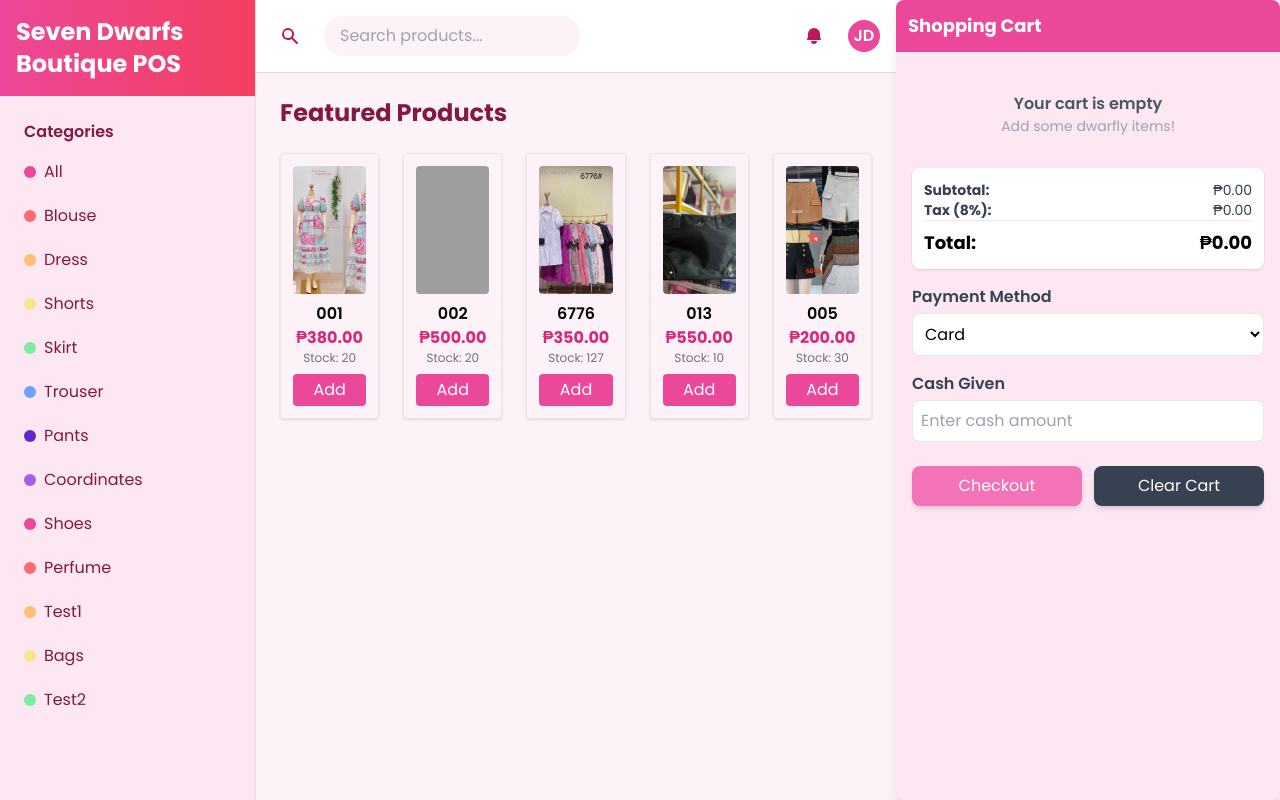
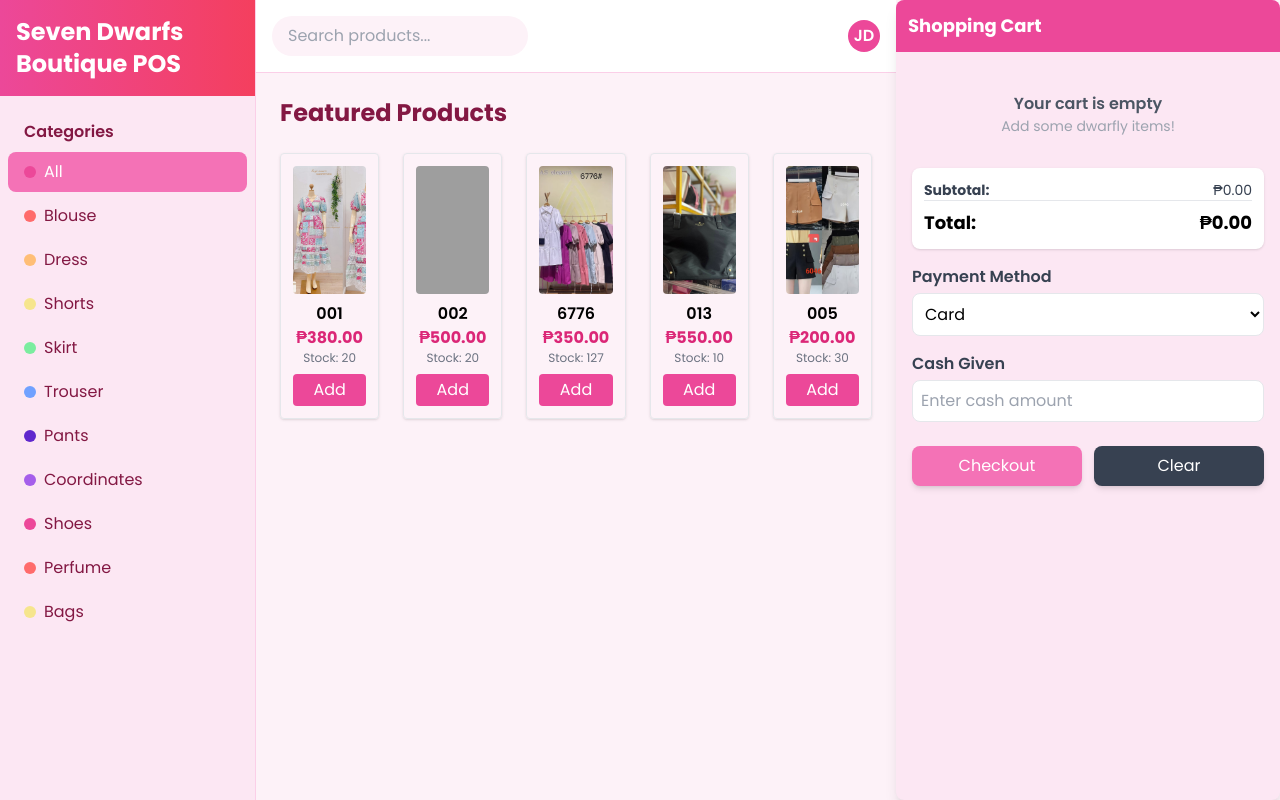
Before and after one commit to Ayesumoon/capstone-main, a PHP site: page /pointofsale.php in a window 1280 px wide. Run offline with PHP 8.4, Linux system fonts and the light colour scheme; data comes from the database, SQL or seed files in the repository; some libraries are stand-ins or nearby versions; grey boxes are pictures that could not be loaded.

Commit message:
chaanges 8/20

```diff
--- a/pointofsale.php
+++ b/pointofsale.php
@@ -43,61 +43,44 @@ $payments = $conn->query("SELECT * FROM payment_methods");
     .dwarf-blue { background-color: #70a1ff; }
     .dwarf-indigo { background-color: #5f27cd; }
     .dwarf-violet { background-color: #a55eea; }
+    .active-category { background-color: #f472b6; color: white !important; }
   </style>
 </head>
 <body class="bg-pink-50">
 <div class="flex h-screen overflow-hidden">
 
-  <!-- Sidebar -->
+  <!-- Sidebar Categories -->
   <div class="w-64 bg-pink-100 border-r border-pink-200 flex flex-col">
-    <!-- Logo -->
     <div class="p-4 flex items-center justify-center bg-gradient-to-r from-pink-500 to-rose-500">
       <h1 class="text-2xl font-bold text-white">Seven Dwarfs Boutique POS</h1>
     </div>
-    <!-- Categories -->
     <div class="sidebar flex-1 overflow-y-auto py-4 px-2">
       <h3 class="px-4 py-2 text-pink-900 font-semibold">Categories</h3>
-      <ul class="space-y-1">
-        <li><a href="#" onclick="filterCategory('all')" class="flex items-center px-4 py-2 text-pink-900 hover:bg-pink-200 rounded-lg transition"><span class="mr-2 w-3 h-3 rounded-full bg-pink-500"></span> All</a></li>
-        <li><a href="#" onclick="filterCategory('Blouse')" class="flex items-center px-4 py-2 text-pink-900 hover:bg-pink-200 rounded-lg transition"><span class="mr-2 w-3 h-3 rounded-full dwarf-red"></span> Blouse</a></li>
-        <li><a href="#" onclick="filterCategory('Dress')" class="flex items-center px-4 py-2 text-pink-900 hover:bg-pink-200 rounded-lg transition"><span class="mr-2 w-3 h-3 rounded-full dwarf-orange"></span> Dress</a></li>
-        <li><a href="#" onclick="filterCategory('Shorts')" class="flex items-center px-4 py-2 text-pink-900 hover:bg-pink-200 rounded-lg transition"><span class="mr-2 w-3 h-3 rounded-full dwarf-yellow"></span> Shorts</a></li>
-        <li><a href="#" onclick="filterCategory('Skirt')" class="flex items-center px-4 py-2 text-pink-900 hover:bg-pink-200 rounded-lg transition"><span class="mr-2 w-3 h-3 rounded-full dwarf-green"></span> Skirt</a></li>
-        <li><a href="#" onclick="filterCategory('Trouser')" class="flex items-center px-4 py-2 text-pink-900 hover:bg-pink-200 rounded-lg transition"><span class="mr-2 w-3 h-3 rounded-full dwarf-blue"></span> Trouser</a></li>
-        <li><a href="#" onclick="filterCategory('Pants')" class="flex items-center px-4 py-2 text-pink-900 hover:bg-pink-200 rounded-lg transition"><span class="mr-2 w-3 h-3 rounded-full dwarf-indigo"></span> Pants</a></li>
-        <li><a href="#" onclick="filterCategory('Coordinates')" class="flex items-center px-4 py-2 text-pink-900 hover:bg-pink-200 rounded-lg transition"><span class="mr-2 w-3 h-3 rounded-full dwarf-violet"></span> Coordinates</a></li>
-        <li><a href="#" onclick="filterCategory('Shoes')" class="flex items-center px-4 py-2 text-pink-900 hover:bg-pink-200 rounded-lg transition"><span class="mr-2 w-3 h-3 rounded-full bg-pink-500"></span> Shoes</a></li>
-        <li><a href="#" onclick="filterCategory('Perfume')" class="flex items-center px-4 py-2 text-pink-900 hover:bg-pink-200 rounded-lg transition"><span class="mr-2 w-3 h-3 rounded-full dwarf-red"></span> Perfume</a></li>
-        <li><a href="#" onclick="filterCategory('Test1')" class="flex items-center px-4 py-2 text-pink-900 hover:bg-pink-200 rounded-lg transition"><span class="mr-2 w-3 h-3 rounded-full dwarf-orange"></span> Test1</a></li>
-        <li><a href="#" onclick="filterCategory('Bags')" class="flex items-center px-4 py-2 text-pink-900 hover:bg-pink-200 rounded-lg transition"><span class="mr-2 w-3 h-3 rounded-full dwarf-yellow"></span> Bags</a></li>
-        <li><a href="#" onclick="filterCategory('Test2')" class="flex items-center px-4 py-2 text-pink-900 hover:bg-pink-200 rounded-lg transition"><span class="mr-2 w-3 h-3 rounded-full dwarf-green"></span> Test2</a></li>
+      <ul class="space-y-1" id="categoryList">
+        <li><a href="#" onclick="filterCategory('all', event)" class="flex items-center px-4 py-2 text-pink-900 hover:bg-pink-200 rounded-lg transition active-category"><span class="mr-2 w-3 h-3 rounded-full bg-pink-500"></span> All</a></li>
+        <li><a href="#" onclick="filterCategory('Blouse', event)" class="flex items-center px-4 py-2 text-pink-900 hover:bg-pink-200 rounded-lg transition"><span class="mr-2 w-3 h-3 rounded-full dwarf-red"></span> Blouse</a></li>
+        <li><a href="#" onclick="filterCategory('Dress', event)" class="flex items-center px-4 py-2 text-pink-900 hover:bg-pink-200 rounded-lg transition"><span class="mr-2 w-3 h-3 rounded-full dwarf-orange"></span> Dress</a></li>
+        <li><a href="#" onclick="filterCategory('Shorts', event)" class="flex items-center px-4 py-2 text-pink-900 hover:bg-pink-200 rounded-lg transition"><span class="mr-2 w-3 h-3 rounded-full dwarf-yellow"></span> Shorts</a></li>
+        <li><a href="#" onclick="filterCategory('Skirt', event)" class="flex items-center px-4 py-2 text-pink-900 hover:bg-pink-200 rounded-lg transition"><span class="mr-2 w-3 h-3 rounded-full dwarf-green"></span> Skirt</a></li>
+        <li><a href="#" onclick="filterCategory('Trouser', event)" class="flex items-center px-4 py-2 text-pink-900 hover:bg-pink-200 rounded-lg transition"><span class="mr-2 w-3 h-3 rounded-full dwarf-blue"></span> Trouser</a></li>
+        <li><a href="#" onclick="filterCategory('Pants', event)" class="flex items-center px-4 py-2 text-pink-900 hover:bg-pink-200 rounded-lg transition"><span class="mr-2 w-3 h-3 rounded-full dwarf-indigo"></span> Pants</a></li>
+        <li><a href="#" onclick="filterCategory('Coordinates', event)" class="flex items-center px-4 py-2 text-pink-900 hover:bg-pink-200 rounded-lg transition"><span class="mr-2 w-3 h-3 rounded-full dwarf-violet"></span> Coordinates</a></li>
+        <li><a href="#" onclick="filterCategory('Shoes', event)" class="flex items-center px-4 py-2 text-pink-900 hover:bg-pink-200 rounded-lg transition"><span class="mr-2 w-3 h-3 rounded-full bg-pink-500"></span> Shoes</a></li>
+        <li><a href="#" onclick="filterCategory('Perfume', event)" class="flex items-center px-4 py-2 text-pink-900 hover:bg-pink-200 rounded-lg transition"><span class="mr-2 w-3 h-3 rounded-full dwarf-red"></span> Perfume</a></li>
+        <li><a href="#" onclick="filterCategory('Bags', event)" class="flex items-center px-4 py-2 text-pink-900 hover:bg-pink-200 rounded-lg transition"><span class="mr-2 w-3 h-3 rounded-full dwarf-yellow"></span> Bags</a></li>
       </ul>
     </div>
   </div>
 
-  <!-- Main Content -->
+  <!-- Main Products -->
   <div class="flex-1 flex flex-col overflow-hidden">
-    <!-- Top Bar -->
     <div class="bg-white border-b border-pink-200 p-4 flex items-center justify-between">
-      <div class="flex items-center space-x-4">
-        <button class="p-2 rounded-full hover:bg-pink-100 text-pink-700">
-          <svg xmlns="http://www.w3.org/2000/svg" class="h-5 w-5" viewBox="0 0 20 20" fill="currentColor">
-            <path fill-rule="evenodd" d="M8 4a4 4 0 100 8 4 4 0 000-8zM2 8a6 6 0 1110.89 3.476l4.817 4.817a1 1 0 01-1.414 1.414l-4.816-4.816A6 6 0 012 8z" clip-rule="evenodd" />
-          </svg>
-        </button>
-        <input id="search" type="text" placeholder="Search products..." class="border-0 focus:ring-2 focus:ring-pink-300 rounded-full bg-pink-50 px-4 py-2 w-64">
-      </div>
-      <div class="flex items-center space-x-4">
-        <button class="p-2 rounded-full hover:bg-pink-100 text-pink-700">
-          <svg xmlns="http://www.w3.org/2000/svg" class="h-5 w-5" viewBox="0 0 20 20" fill="currentColor">
-            <path d="M10 2a6 6 0 00-6 6v3.586l-.707.707A1 1 0 004 14h12a1 1 0 00.707-1.707L16 11.586V8a6 6 0 00-6-6zM10 18a3 3 0 01-3-3h6a3 3 0 01-3 3z" />
-          </svg>
-        </button>
+      <input id="search" type="text" placeholder="Search products..."
+             onkeyup="filterSearch()"
+             class="border-0 focus:ring-2 focus:ring-pink-300 rounded-full bg-pink-50 px-4 py-2 w-64">
       <div class="w-8 h-8 rounded-full bg-pink-500 flex items-center justify-center text-white font-semibold">JD</div>
     </div>
-    </div>
 
-    <!-- Content -->
     <div class="flex-1 overflow-y-auto p-6">
       <h2 class="text-2xl font-bold text-pink-900 mb-6">Featured Products</h2>
       <div class="grid grid-cols-1 sm:grid-cols-2 md:grid-cols-3 lg:grid-cols-4 xl:grid-cols-5 gap-6" id="productGrid">
@@ -126,66 +109,42 @@ $payments = $conn->query("SELECT * FROM payment_methods");
 
   <!-- Shopping Cart -->
   <div class="w-96 bg-pink-100 shadow-lg rounded-lg overflow-hidden">
-
-  <!-- Header -->
-  <div class="bg-pink-500 text-white font-bold text-lg p-3">
-    Shopping Cart
-  </div>
-
-  <!-- Cart Body -->
+    <div class="bg-pink-500 text-white font-bold text-lg p-3">Shopping Cart</div>
     <div class="p-4 flex flex-col flex-1 text-center">
-    <!-- Empty Message -->
       <div id="emptyMessage" class="py-6">
         <p class="text-gray-600 font-semibold">Your cart is empty</p>
         <p class="text-gray-400 text-sm">Add some dwarfly items!</p>
       </div>
-
-    <!-- Cart Items -->
       <div id="cartTable" class="flex-1 overflow-y-auto mb-4 space-y-2 hidden"></div>
-
+      <form method="POST" action="process_sale.php" target="_blank" onsubmit="return confirm('Proceed to checkout?')">
         <input type="hidden" name="cart_data" id="cartData">
-
-    <!-- Summary -->
         <div class="bg-white rounded-lg shadow p-3 mt-2">
           <div class="flex justify-between text-gray-700 text-sm">
             <span class="font-bold">Subtotal:</span>
             <span id="subtotal">₱0.00</span>
-      </div>
-      <div class="flex justify-between text-gray-700 text-sm">
-        <span class="font-bold">Tax (8%):</span>
-        <span id="tax">₱0.00</span>
           </div>
           <div class="flex justify-between text-lg font-bold text-black border-t pt-2">
             <span>Total:</span>
             <span id="total">₱0.00</span>
           </div>
         </div>
-
-    <!-- Payment Method -->
         <div class="mt-4 text-left">
           <label class="block font-semibold text-gray-700 mb-1">Payment Method</label>
-      <select name="payment_method" class="border rounded-lg w-full p-2 bg-white focus:ring-2 focus:ring-pink-400 transition">
+          <select name="payment_method" class="border rounded-lg w-full p-2 bg-white">
             <?php while($pm = $payments->fetch_assoc()): ?>
               <option value="<?= $pm['payment_method_id'] ?>"><?= $pm['payment_method_name'] ?></option>
             <?php endwhile; ?>
           </select>
         </div>
-
-    <!-- Cash Given -->
         <div class="mt-4 text-left">
           <label class="block font-semibold text-gray-700 mb-1">Cash Given</label>
-      <input type="number" step="0.01" name="cash_given" placeholder="Enter cash amount"
-             class="border rounded-lg w-full p-2 bg-white focus:ring-2 focus:ring-pink-400 transition">
+          <input type="number" step="0.01" name="cash_given" placeholder="Enter cash amount" class="border rounded-lg w-full p-2 bg-white">
         </div>
-
-    <!-- Buttons -->
         <div class="mt-6 flex space-x-3">
-      <button type="submit" class="bg-pink-400 hover:bg-pink-500 text-white px-4 py-2 rounded-lg w-1/2 shadow-md">
-        Checkout
-      </button>
-      <button type="button" onclick="clearCart()" class="bg-gray-700 hover:bg-gray-800 text-white px-4 py-2 rounded-lg w-1/2 shadow-md">
-        Clear Cart
-      </button>
+          <button type="submit" class="bg-pink-400 hover:bg-pink-500 text-white px-4 py-2 rounded-lg w-1/2 shadow-md">Checkout</button>
+          <button type="button" onclick="clearCart()" class="bg-gray-700 hover:bg-gray-800 text-white px-4 py-2 rounded-lg w-1/2 shadow-md">Clear</button>
+        </div>
+      </form>
     </div>
   </div>
 </div>
@@ -193,6 +152,7 @@ $payments = $conn->query("SELECT * FROM payment_methods");
 <script>
 let cart = [];
 
+// Add item
 function addToCart(id, name, price) {
   let item = cart.find(p => p.id === id);
   if (item) {
@@ -203,6 +163,7 @@ function addToCart(id, name, price) {
   renderCart();
 }
 
+// Render cart
 function renderCart() {
   let cartDiv = document.getElementById('cartTable');
   let emptyMsg = document.getElementById('emptyMessage');
@@ -215,8 +176,7 @@ function renderCart() {
   } else {
     cartDiv.classList.remove("hidden");
     emptyMsg.classList.add("hidden");
-
-    cart.forEach((item, i) => {
+    cart.forEach((item,i) => {
       subtotal += item.price * item.qty;
       cartDiv.innerHTML += `
         <div class="flex justify-between items-center border-b py-2 px-2 rounded-md bg-gray-50">
@@ -231,23 +191,34 @@ function renderCart() {
         </div>`;
     });
   }
-
-  let tax = subtotal * 0.08;
-  let total = subtotal + tax;
-
   document.getElementById('subtotal').innerText = `₱${subtotal.toFixed(2)}`;
-  document.getElementById('tax').innerText = `₱${tax.toFixed(2)}`;
-  document.getElementById('total').innerText = `₱${total.toFixed(2)}`;
+  document.getElementById('total').innerText = `₱${subtotal.toFixed(2)}`;
   document.getElementById('cartData').value = JSON.stringify(cart);
 }
 
-function removeItem(index) {
-  cart.splice(index,1);
-  renderCart();
+// Remove item
+function removeItem(i) { cart.splice(i,1); renderCart(); }
+function clearCart() { cart=[]; renderCart(); }
+
+// Filter by category
+function filterCategory(category, e) {
+  const products = document.querySelectorAll("#productGrid .product-card");
+  category = category.toLowerCase();
+  products.forEach(p => {
+    const prodCategory = p.dataset.category.toLowerCase();
+    p.style.display = (category==="all"||prodCategory===category) ? "block" : "none";
+  });
+  document.querySelectorAll("#categoryList a").forEach(l => l.classList.remove("active-category"));
+  if (e) e.target.classList.add("active-category");
 }
 
-function clearCart() {
-  cart = [];
-  renderCart();
+// Search filter
+function filterSearch() {
+  const val = document.getElementById("search").value.toLowerCase();
+  document.querySelectorAll("#productGrid .product-card").forEach(p => {
+    p.style.display = p.dataset.name.includes(val) ? "block" : "none";
+  });
 }
 </script>
+</body>
+</html>
```
Also changed, not shown: process_sale.php (line endings or trailing spaces). Lines whose indentation alone changed are shown as unchanged.
